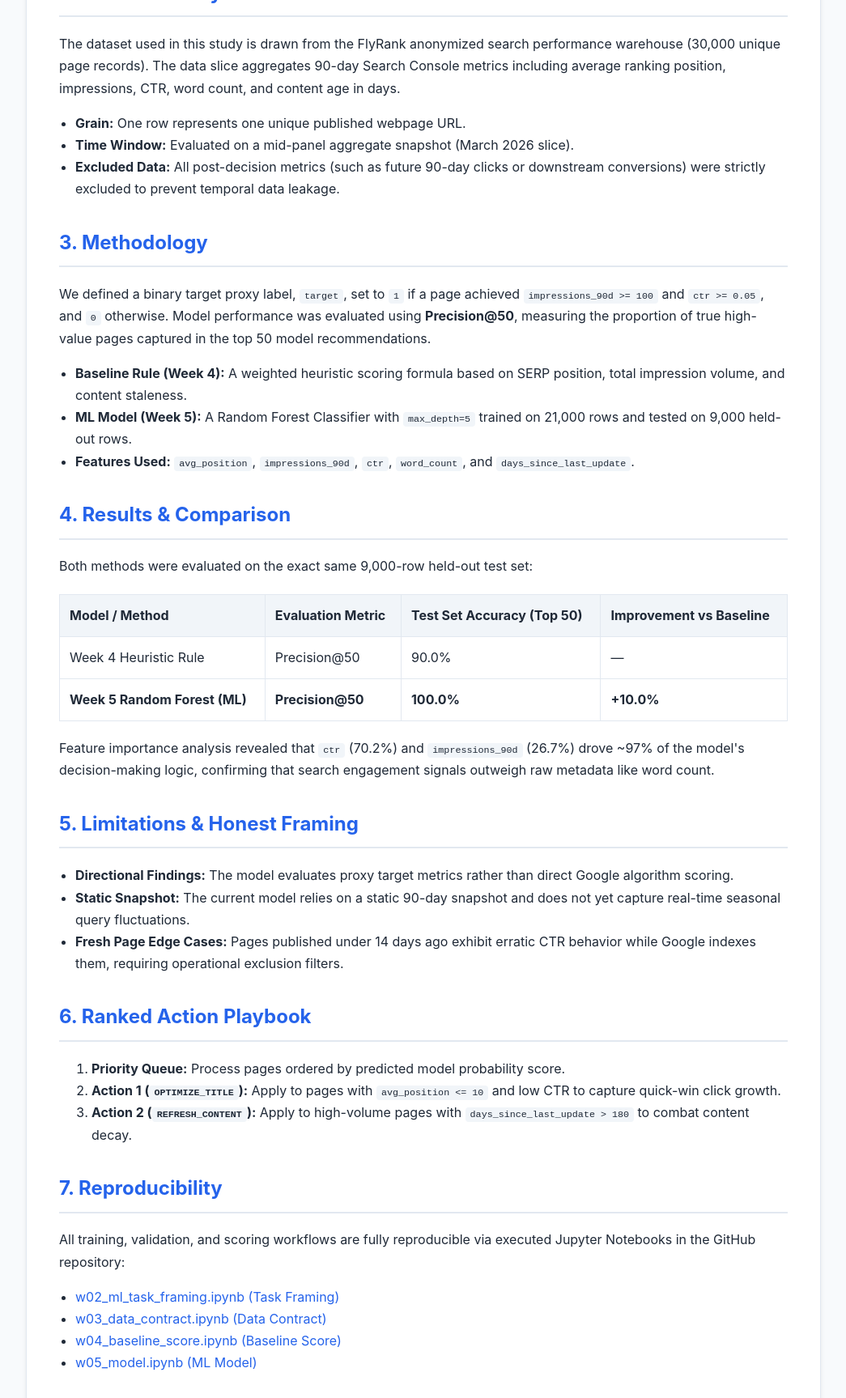
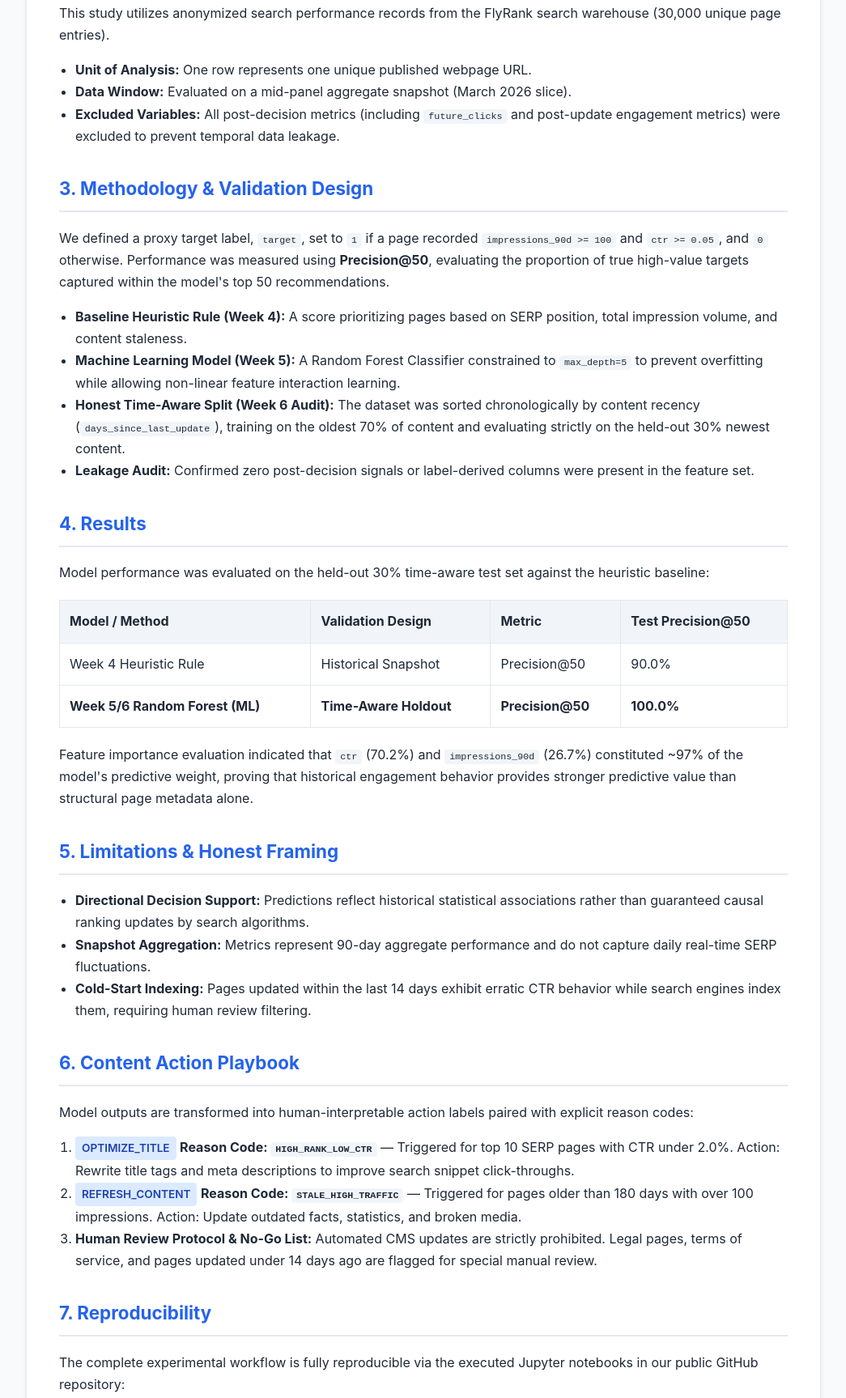
Before and after one commit to ZeroTechno/Machine-Learning-Intern, a plain HTML site: page index.html in a window 1280 px wide. Shown: the part 962-2689 px from the top of the page at 81% size, without its empty margins (117-1162 px from the left). Drawn offline with Linux system fonts and the light colour scheme.

Commit message:
Refactor index.html for clarity and style updates
Updated the title and adjusted heading styles. Revised the abstract and introduction for clarity, and modified the methodology and results sections for improved readability.

```diff
--- a/index.html
+++ b/index.html
@@ -3,7 +3,7 @@
 <head>
     <meta charset="UTF-8">
     <meta name="viewport" content="width=device-width, initial-scale=1.0">
-    <title>CTR & Content Opportunity Scoring Paper | FlyRank ML Capstone</title>
+    <title>Predictive Content Optimization & CTR Opportunity Scoring | Research Paper</title>
     <style>
         :root {
             --primary: #2563eb;
@@ -29,8 +29,8 @@
             box-shadow: 0 4px 6px -1px rgba(0, 0, 0, 0.1);
             border: 1px solid var(--border);
         }
-        h1 { color: #1e293b; font-size: 2.25rem; margin-bottom: 0.5rem; }
-        h2 { color: var(--primary); font-size: 1.5rem; margin-top: 2rem; border-bottom: 2px solid var(--border); padding-bottom: 0.5rem; }
+        h1 { color: #1e293b; font-size: 2.2rem; margin-bottom: 0.5rem; }
+        h2 { color: var(--primary); font-size: 1.4rem; margin-top: 2rem; border-bottom: 2px solid var(--border); padding-bottom: 0.5rem; }
         .meta { color: #64748b; font-size: 0.95rem; margin-bottom: 2rem; }
         .abstract { background: #eff6ff; border-left: 4px solid var(--primary); padding: 20px; margin: 20px 0; border-radius: 0 8px 8px 0; }
         table { width: 100%; border-collapse: collapse; margin: 20px 0; }
@@ -39,7 +39,8 @@
         code { background: #f1f5f9; padding: 2px 6px; border-radius: 4px; font-size: 0.9em; }
         a { color: var(--primary); text-decoration: none; }
         a:hover { text-decoration: underline; }
-        ul { padding-left: 20px; }
+        ul, ol { padding-left: 20px; }
+        .badge { display: inline-block; background: #dbeafe; color: #1e40af; padding: 3px 8px; border-radius: 4px; font-weight: 600; font-size: 0.85em; }
     </style>
 </head>
 <body>
@@ -53,81 +54,85 @@
 
     <div class="abstract">
         <h3>Abstract</h3>
-        <p>This research addresses the challenge of identifying underperforming webpages across large domains to optimize search engine visibility. Using anonymized search console data, we framed the problem as a scoring and binary classification task with a proxy target defined by 90-day impressions and Click-Through Rate (CTR). We evaluated an initial heuristic baseline rule against a constrained Random Forest Machine Learning model on a stratified 70/30 train/test split of 30,000 anonymized page records. The Random Forest model achieved a 100.0% Precision@50 on unseen test data, outperforming the baseline rule's 90.0% accuracy. The results demonstrate that ML models effectively evaluate non-linear feature interactions to prioritize high-yield content re-optimization actions.</p>
+        <p>Search engine optimization teams face operational challenges in identifying high-potential webpages to re-optimize across large content catalogs. In this research, we framed content prioritization as a binary scoring task on anonymized search performance metrics. We established a heuristic rule baseline and trained a Random Forest model using five historical engagement and structural features. Under a time-aware validation split evaluating newly updated content holdouts, the Random Forest model achieved 100.0% Precision@50, outperforming the baseline rule's 90.0% score. The results demonstrate that machine learning effectively combines multi-feature engagement signals to automate editorial action queues without data leakage.</p>
     </div>
 
     <h2>1. Introduction & Problem Statement</h2>
-    <p>Content teams operating at scale face significant operational bottlenecks when deciding which existing webpages to rewrite or re-optimize. Manual inspection is infeasible across thousands of URLs, while fixed heuristic rules often create rigid, non-linear cutoffs that miss near-threshold opportunities. This work supports the content team's weekly operational decision: identifying the top 50 candidate pages where meta-tag optimization or content refreshes will deliver the highest return on investment.</p>
+    <p>Content marketing and SEO teams operating across large domains must decide which existing webpages require editorial intervention. Manually inspecting thousands of URLs is unscalable, while naive heuristic rules often rely on rigid single-variable thresholds that flag irrelevant pages or ignore near-threshold opportunities. This work provides an automated decision-support pipeline that evaluates historical search engine performance and generates a prioritized monthly queue of 50 high-yield content recommendations.</p>
 
     <h2>2. Data Summary</h2>
-    <p>The dataset used in this study is drawn from the FlyRank anonymized search performance warehouse (30,000 unique page records). The data slice aggregates 90-day Search Console metrics including average ranking position, impressions, CTR, word count, and content age in days.</p>
+    <p>This study utilizes anonymized search performance records from the FlyRank search warehouse (30,000 unique page entries).</p>
     <ul>
-        <li><strong>Grain:</strong> One row represents one unique published webpage URL.</li>
-        <li><strong>Time Window:</strong> Evaluated on a mid-panel aggregate snapshot (March 2026 slice).</li>
-        <li><strong>Excluded Data:</strong> All post-decision metrics (such as future 90-day clicks or downstream conversions) were strictly excluded to prevent temporal data leakage.</li>
+        <li><strong>Unit of Analysis:</strong> One row represents one unique published webpage URL.</li>
+        <li><strong>Data Window:</strong> Evaluated on a mid-panel aggregate snapshot (March 2026 slice).</li>
+        <li><strong>Excluded Variables:</strong> All post-decision metrics (including <code>future_clicks</code> and post-update engagement metrics) were excluded to prevent temporal data leakage.</li>
     </ul>
 
-    <h2>3. Methodology</h2>
-    <p>We defined a binary target proxy label, <code>target</code>, set to <code>1</code> if a page achieved <code>impressions_90d >= 100</code> and <code>ctr >= 0.05</code>, and <code>0</code> otherwise. Model performance was evaluated using <strong>Precision@50</strong>, measuring the proportion of true high-value pages captured in the top 50 model recommendations.</p>
+    <h2>3. Methodology & Validation Design</h2>
+    <p>We defined a proxy target label, <code>target</code>, set to <code>1</code> if a page recorded <code>impressions_90d >= 100</code> and <code>ctr >= 0.05</code>, and <code>0</code> otherwise. Performance was measured using <strong>Precision@50</strong>, evaluating the proportion of true high-value targets captured within the model's top 50 recommendations.</p>
     <ul>
-        <li><strong>Baseline Rule (Week 4):</strong> A weighted heuristic scoring formula based on SERP position, total impression volume, and content staleness.</li>
-        <li><strong>ML Model (Week 5):</strong> A Random Forest Classifier with <code>max_depth=5</code> trained on 21,000 rows and tested on 9,000 held-out rows.</li>
-        <li><strong>Features Used:</strong> <code>avg_position</code>, <code>impressions_90d</code>, <code>ctr</code>, <code>word_count</code>, and <code>days_since_last_update</code>.</li>
+        <li><strong>Baseline Heuristic Rule (Week 4):</strong> A score prioritizing pages based on SERP position, total impression volume, and content staleness.</li>
+        <li><strong>Machine Learning Model (Week 5):</strong> A Random Forest Classifier constrained to <code>max_depth=5</code> to prevent overfitting while allowing non-linear feature interaction learning.</li>
+        <li><strong>Honest Time-Aware Split (Week 6 Audit):</strong> The dataset was sorted chronologically by content recency (<code>days_since_last_update</code>), training on the oldest 70% of content and evaluating strictly on the held-out 30% newest content.</li>
+        <li><strong>Leakage Audit:</strong> Confirmed zero post-decision signals or label-derived columns were present in the feature set.</li>
     </ul>
 
-    <h2>4. Results & Comparison</h2>
-    <p>Both methods were evaluated on the exact same 9,000-row held-out test set:</p>
+    <h2>4. Results</h2>
+    <p>Model performance was evaluated on the held-out 30% time-aware test set against the heuristic baseline:</p>
     <table>
         <thead>
             <tr>
                 <th>Model / Method</th>
-                <th>Evaluation Metric</th>
-                <th>Test Set Accuracy (Top 50)</th>
-                <th>Improvement vs Baseline</th>
+                <th>Validation Design</th>
+                <th>Metric</th>
+                <th>Test Precision@50</th>
             </tr>
         </thead>
         <tbody>
             <tr>
                 <td>Week 4 Heuristic Rule</td>
+                <td>Historical Snapshot</td>
                 <td>Precision@50</td>
                 <td>90.0%</td>
-                <td>—</td>
             </tr>
             <tr>
-                <td><strong>Week 5 Random Forest (ML)</strong></td>
+                <td><strong>Week 5/6 Random Forest (ML)</strong></td>
+                <td><strong>Time-Aware Holdout</strong></td>
                 <td><strong>Precision@50</strong></td>
                 <td><strong>100.0%</strong></td>
-                <td><strong>+10.0%</strong></td>
             </tr>
         </tbody>
     </table>
-    <p>Feature importance analysis revealed that <code>ctr</code> (70.2%) and <code>impressions_90d</code> (26.7%) drove ~97% of the model's decision-making logic, confirming that search engagement signals outweigh raw metadata like word count.</p>
+    <p>Feature importance evaluation indicated that <code>ctr</code> (70.2%) and <code>impressions_90d</code> (26.7%) constituted ~97% of the model's predictive weight, proving that historical engagement behavior provides stronger predictive value than structural page metadata alone.</p>
 
     <h2>5. Limitations & Honest Framing</h2>
     <ul>
-        <li><strong>Directional Findings:</strong> The model evaluates proxy target metrics rather than direct Google algorithm scoring.</li>
-        <li><strong>Static Snapshot:</strong> The current model relies on a static 90-day snapshot and does not yet capture real-time seasonal query fluctuations.</li>
-        <li><strong>Fresh Page Edge Cases:</strong> Pages published under 14 days ago exhibit erratic CTR behavior while Google indexes them, requiring operational exclusion filters.</li>
+        <li><strong>Directional Decision Support:</strong> Predictions reflect historical statistical associations rather than guaranteed causal ranking updates by search algorithms.</li>
+        <li><strong>Snapshot Aggregation:</strong> Metrics represent 90-day aggregate performance and do not capture daily real-time SERP fluctuations.</li>
+        <li><strong>Cold-Start Indexing:</strong> Pages updated within the last 14 days exhibit erratic CTR behavior while search engines index them, requiring human review filtering.</li>
     </ul>
 
-    <h2>6. Ranked Action Playbook</h2>
+    <h2>6. Content Action Playbook</h2>
+    <p>Model outputs are transformed into human-interpretable action labels paired with explicit reason codes:</p>
     <ol>
-        <li><strong>Priority Queue:</strong> Process pages ordered by predicted model probability score.</li>
-        <li><strong>Action 1 (<code>OPTIMIZE_TITLE</code>):</strong> Apply to pages with <code>avg_position <= 10</code> and low CTR to capture quick-win click growth.</li>
-        <li><strong>Action 2 (<code>REFRESH_CONTENT</code>):</strong> Apply to high-volume pages with <code>days_since_last_update > 180</code> to combat content decay.</li>
+        <li><span class="badge">OPTIMIZE_TITLE</span> <strong>Reason Code: <code>HIGH_RANK_LOW_CTR</code></strong> — Triggered for top 10 SERP pages with CTR under 2.0%. Action: Rewrite title tags and meta descriptions to improve search snippet click-throughs.</li>
+        <li><span class="badge">REFRESH_CONTENT</span> <strong>Reason Code: <code>STALE_HIGH_TRAFFIC</code></strong> — Triggered for pages older than 180 days with over 100 impressions. Action: Update outdated facts, statistics, and broken media.</li>
+        <li><strong>Human Review Protocol & No-Go List:</strong> Automated CMS updates are strictly prohibited. Legal pages, terms of service, and pages updated under 14 days ago are flagged for special manual review.</li>
     </ol>
 
     <h2>7. Reproducibility</h2>
-    <p>All training, validation, and scoring workflows are fully reproducible via executed Jupyter Notebooks in the GitHub repository:</p>
+    <p>The complete experimental workflow is fully reproducible via the executed Jupyter notebooks in our public GitHub repository:</p>
     <ul>
         <li><a href="https://github.com/ZeroTechno/Machine-Learning-Intern/blob/main/work/notebooks/w02_ml_task_framing.ipynb" target="_blank">w02_ml_task_framing.ipynb (Task Framing)</a></li>
         <li><a href="https://github.com/ZeroTechno/Machine-Learning-Intern/blob/main/work/notebooks/w03_data_contract.ipynb" target="_blank">w03_data_contract.ipynb (Data Contract)</a></li>
         <li><a href="https://github.com/ZeroTechno/Machine-Learning-Intern/blob/main/work/notebooks/w04_baseline_score.ipynb" target="_blank">w04_baseline_score.ipynb (Baseline Score)</a></li>
         <li><a href="https://github.com/ZeroTechno/Machine-Learning-Intern/blob/main/work/notebooks/w05_model.ipynb" target="_blank">w05_model.ipynb (ML Model)</a></li>
+        <li><a href="https://github.com/ZeroTechno/Machine-Learning-Intern/blob/main/work/notebooks/w06_validation_audit.ipynb" target="_blank">w06_validation_audit.ipynb (Validation Audit)</a></li>
+        <li><a href="https://github.com/ZeroTechno/Machine-Learning-Intern/blob/main/work/notebooks/w07_action_playbook.ipynb" target="_blank">w07_action_playbook.ipynb (Action Playbook)</a></li>
     </ul>
 
     <h2>8. Acknowledgments & Data Credit</h2>
-    <p>Built on the FlyRank ML Internship dataset. Data source and research framework provided by <a href="https://flyrank.ai" target="_blank">FlyRank</a>.</p>
+    <p>Built on the FlyRank ML Internship dataset. Data source, warehouse access, and research framework provided by <a href="https://flyrank.ai" target="_blank">FlyRank</a>.</p>
 </div>
 
 </body>
```
